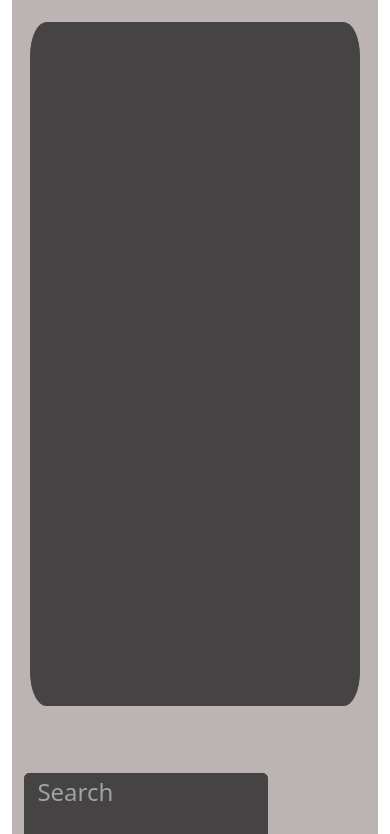
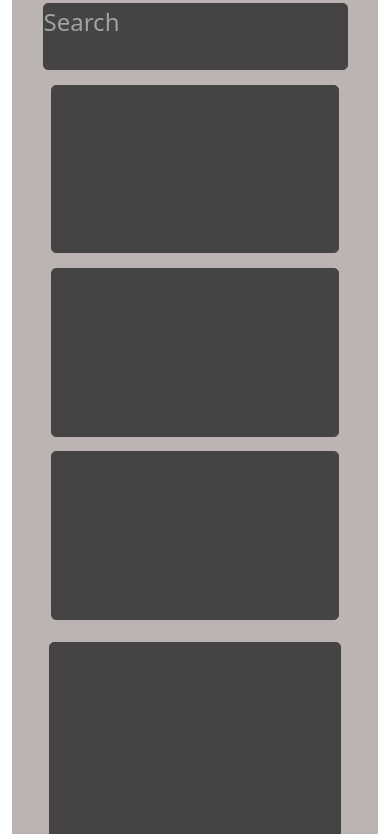
Before and after one commit to mullai-king/github-layout, a plain HTML site: page index.html in a window 390 px wide. Shown: the part 100-934 px from the top of the page. Drawn offline with nearby package versions, Linux system fonts and the light colour scheme.

Commit message:
responsive

```diff
--- a/css/style.css
+++ b/css/style.css
@@ -6,8 +6,11 @@
 body{
   margin: 0;
   padding: 0;
+  background: rgb(188, 179, 179);
 }
-
+main{
+  background: rgb(188, 179, 179)
+}
 .header-container{
   background: rgb(60, 75, 85);
   width:100%;
@@ -34,14 +37,13 @@ body{
   }
 }
 main{
-  height: 90vh;
-  .container-area{
+  /* .container-area{
     height: inherit;
-  }
+  } */
   .sidebar{
-    height: 100%;
+    height: 90vh;
     /* background: whitesmoke; */
-    background: rgb(188, 179, 179);
+    ;
 
     .sidebar-content{
       height: 90%;
@@ -61,7 +63,7 @@ main{
 
       border: 1px solid rgb(69, 67, 67);
       border-radius: 5px;
-      margin-top: 10%;
+      margin-top: 5%;
 
       color:rgb(162, 162, 162);
       font-size: 1.5em;
@@ -71,15 +73,14 @@ main{
 
     .content-cards-list{
 
-      height: 20vh;
       width: 80%;
-      margin: 4%;
+      margin: 0 4%;
       color:rgb(162, 162, 162);
       box-sizing: border-box;
 
       .content-card{
-        background: rgb(69, 67, 67);
-      height: 100%;
+      background: rgb(69, 67, 67);
+      height: 20vh;
       border: 1px solid rgb(69, 67, 67);
       border-radius: 5px;
       margin-top: 5%;
@@ -98,6 +99,7 @@ main{
       border-radius: 5px;
       margin: 6%;
       color:rgb(162, 162, 162);
+      position: relative;
     }
 
 
--- a/index.html
+++ b/index.html
@@ -1,13 +1,16 @@
 <!DOCTYPE html>
 <html lang="en">
+
 <head>
   <meta charset="UTF-8">
   <meta name="viewport" content="width=device-width, initial-scale=1.0">
   <link rel="stylesheet" href="./css/style.css">
   <link rel="icon" href="./src/github-mark.png">
-  <link href="https://cdn.jsdelivr.net/npm/bootstrap@5.3.2/dist/css/bootstrap.min.css" rel="stylesheet" integrity="sha384-T3c6CoIi6uLrA9TneNEoa7RxnatzjcDSCmG1MXxSR1GAsXEV/Dwwykc2MPK8M2HN" crossorigin="anonymous">
+  <link href="https://cdn.jsdelivr.net/npm/bootstrap@5.3.2/dist/css/bootstrap.min.css" rel="stylesheet"
+    integrity="sha384-T3c6CoIi6uLrA9TneNEoa7RxnatzjcDSCmG1MXxSR1GAsXEV/Dwwykc2MPK8M2HN" crossorigin="anonymous">
   <title>Github</title>
 </head>
+
 <body>
   <div class="container-fluid">
     <header>
@@ -22,25 +25,30 @@
     </header>
     <main>
       <div class="container-area row g-0 p-10 ">
-        <div class="sidebar col-sm-2 col-md-3 col-lg-3 col-xl-3 p-0 d-flex align-items-center justify-content-center">
+        <div class="sidebar d-none d-md-flex col-md-3 col-lg-3 col-xl-3 p-0 d-flex align-items-center justify-content-center">
           <div class="sidebar-content row g-0 "></div>
         </div>
-        <div class="content-area  col-sm-10 col-md-9 col-lg-9 col-xl-9 g-0 p-0  justify-content-center d-md-block ">
-          <div class="search-bar-container row align-items-center justify-content-center" >
+        <div class="content-area  col-sm-10 col-md-9 col-lg-9 col-xl-9 g-0 p-0  ">
+          <div class="row justify-content-center d-md-block">
+            <div class="search-bar-container row-cols d-flex justify-content-center">
               <div class="search-bar col-10 col-sm-10 col-md-7">Search</div>
             </div>
-          <div class="content-cards-list row justify-content-evenly">
+            <div class="content-cards-list row justify-content-evenly ">
                 <div class="col-12 col-md-3 content-card"></div>
                 <div class="col-12 col-md-3 content-card"></div>
                 <div class="col-12 col-md-3 content-card"></div>
              </div>
-          <div class="row-cols-12">
+            <div class="row justify-content-center">
               <div class="content-bottom"></div>
+            </div>
           </div>
         </div>
       </div>
     </main>
   </div>
-  <script src="https://cdn.jsdelivr.net/npm/bootstrap@5.3.2/dist/js/bootstrap.bundle.min.js" integrity="sha384-C6RzsynM9kWDrMNeT87bh95OGNyZPhcTNXj1NW7RuBCsyN/o0jlpcV8Qyq46cDfL" crossorigin="anonymous"></script>
+  <script src="https://cdn.jsdelivr.net/npm/bootstrap@5.3.2/dist/js/bootstrap.bundle.min.js"
+    integrity="sha384-C6RzsynM9kWDrMNeT87bh95OGNyZPhcTNXj1NW7RuBCsyN/o0jlpcV8Qyq46cDfL"
+    crossorigin="anonymous"></script>
 </body>
+
 </html>
```
Also changed, not shown: boot.html (added, +63 -0 lines). Lines whose indentation alone changed are shown as unchanged.
